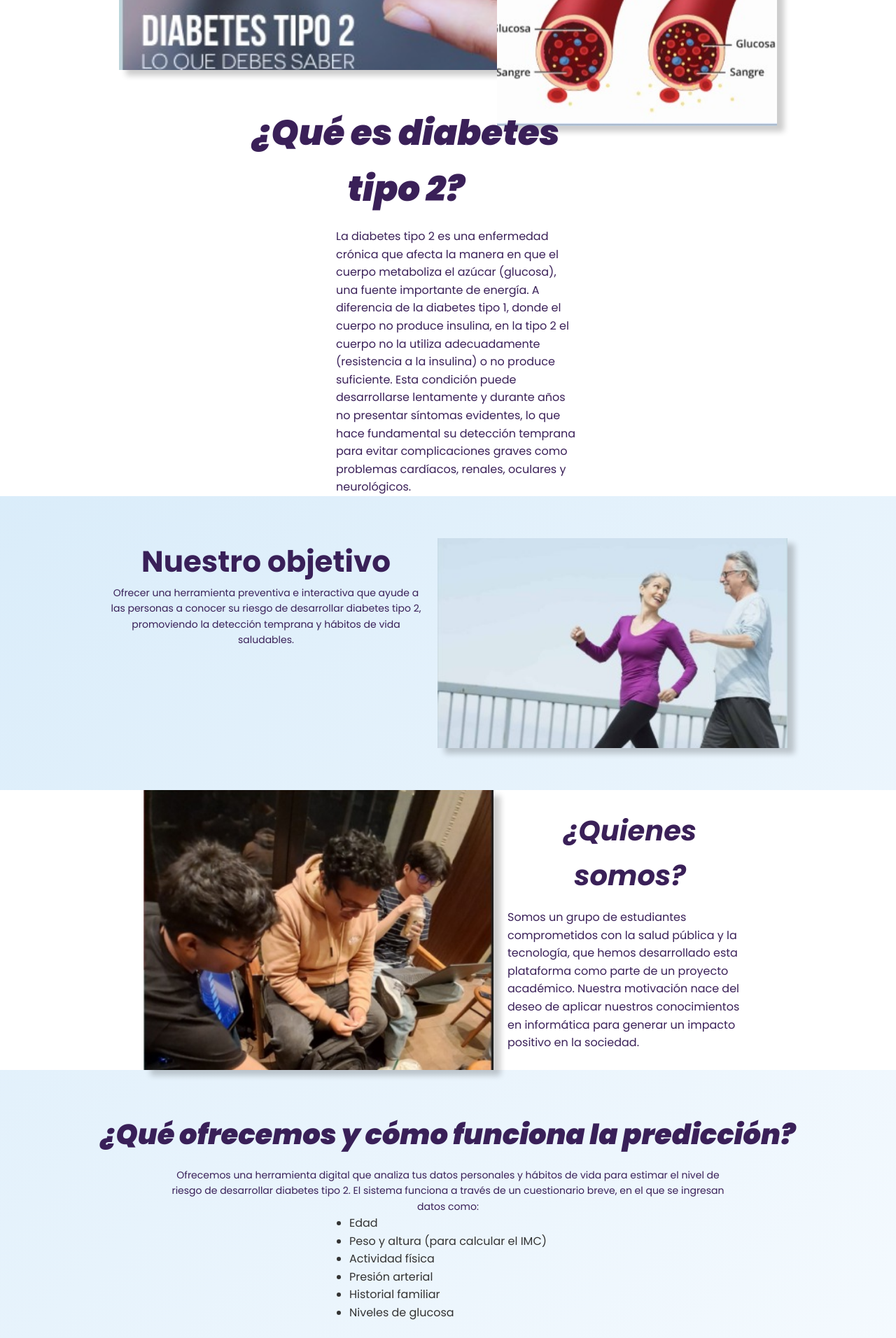
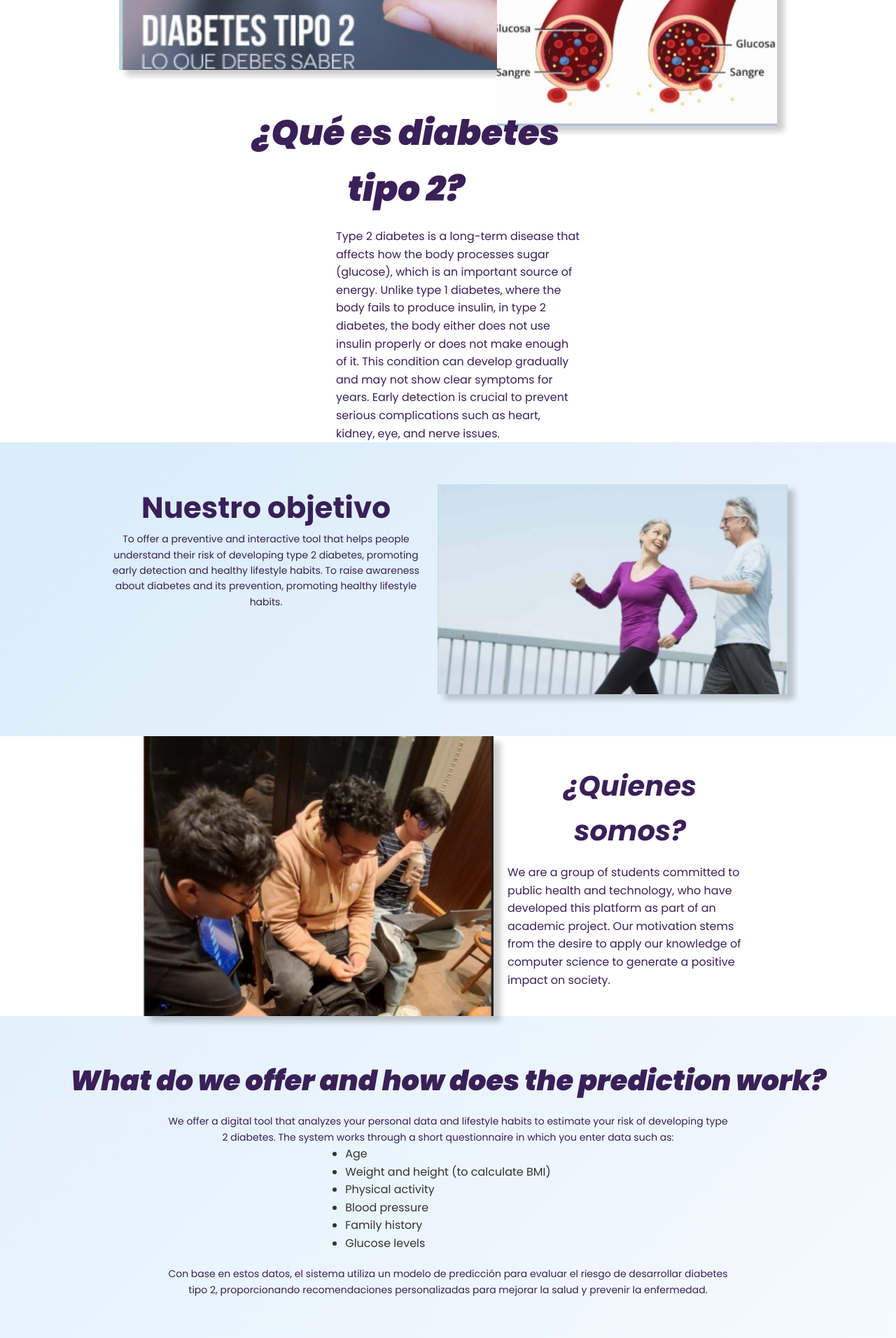
Before and after one commit to cenixeriadev/DiabetesPredictorWeb, a React (Vite) app in the folder frontend/: page /Home in a window 1280 px wide. Shown: the part 880-2792 px from the top of the page at 70% size. Built offline with nearby package versions, Linux system fonts and the light colour scheme; no server answers.

Commit message:
traduccion a ingles, no todo pero para los prototipos

```diff
--- a/frontend/src/components/pregunta.tsx
+++ b/frontend/src/components/pregunta.tsx
@@ -12,14 +12,14 @@ export default function Pregunta({ indice, valor, setValor }: PreguntaProps) {
 
     return (
     <div className="pregunta">
-        <h2>PREGUNTA {indice + 1} de {preguntas.length}</h2>
+        <h2>QUESTION {indice + 1} of {preguntas.length}</h2>
         <p>{pregunta.texto}</p>
         <div className="face-row">
         {[0, 1, 2, 3, 4].map(val => (
             <div className="face-column" key={val}>
             <img src={`/faces/${val}.png`} alt={`valor ${val}`} />
             <span>
-                {["Totalmente en desacuerdo", "En desacuerdo", "Neutral", "De acuerdo", "Totalmente de acuerdo"][val]}
+                {["Strongly disagree", "Disagree", "Neutral", "Agree", "Strongly agree"][val]}
             </span>
             </div>
         ))}
@@ -31,7 +31,7 @@ export default function Pregunta({ indice, valor, setValor }: PreguntaProps) {
         value={valor ?? ""}
         onChange={(e) => setValor(parseInt(e.target.value))}
         />
-        {valor === null && <p style={{ color: "red" }}>Selecciona una alternativa por favor :)</p>}
+        {valor === null && <p style={{ color: "red" }}>Please select an option :)</p>}
     </div>
     );
 }
--- a/frontend/src/components/preguntas.ts
+++ b/frontend/src/components/preguntas.ts
@@ -4,7 +4,7 @@ export interface Pregunta {
 }
 
 const preguntas: Pregunta[] = [
-    { texto: "¿Consumes frutas y verduras diariamente?", invertida: true },
+    { texto: "Do you eat fruits and vegetables daily?", invertida: true },
     { texto: "¿Consumes alimentos o bebidas con alto contenido de azúcar (como gaseosas, pasteles, dulces)?", invertida: false },
     { texto: "¿Consumes alimentos ultraprocesados (como snacks, embutidos, comidas rápidas) con frecuencia?", invertida: false },
     { texto: "¿Realizas actividad física (como caminar, correr o ir al gimnasio) al menos 3 veces por semana?", invertida: true },
--- a/frontend/src/pages/Home.tsx
+++ b/frontend/src/pages/Home.tsx
@@ -18,12 +18,12 @@ export default function Home() {
         />
         <div className="contenido_texto1_home">
           <h2 className="subtitulo1">
-            Conocer la diabetes es el primer paso para controlarlo
+            Understanding diabetes is the first step to managing it.
           </h2>
           <p className="parrafo1">
-            Entender la diabetes no solo es informarse, es tomar el control de
-            tu salud, prevenir complicaciones y vivir con responsabilidad y
-            esperanza.
+            Understanding diabetes is not just about being informed, it is about taking control of
+            your health, preventing complications, and living responsibly and
+            hopefully.
           </p>
         </div>
       </section>
@@ -46,15 +46,10 @@ export default function Home() {
         <div className="contenido_texto2_home">
           <h2 className="Subtitulo2">¿Qué es diabetes tipo 2?</h2>
           <p className="Parrafo2">
-            La diabetes tipo 2 es una enfermedad crónica que afecta la manera en
-            que el cuerpo metaboliza el azúcar (glucosa), una fuente importante
-            de energía. A diferencia de la diabetes tipo 1, donde el cuerpo no
-            produce insulina, en la tipo 2 el cuerpo no la utiliza adecuadamente
-            (resistencia a la insulina) o no produce suficiente. Esta condición
-            puede desarrollarse lentamente y durante años no presentar síntomas
-            evidentes, lo que hace fundamental su detección temprana para evitar
-            complicaciones graves como problemas cardíacos, renales, oculares y
-            neurológicos.
+            Type 2 diabetes is a long-term disease that affects how the body processes sugar (glucose),
+            which is an important source of energy. Unlike type 1 diabetes, where the body fails to produce insulin,
+            in type 2 diabetes, the body either does not use insulin properly or does not make enough of it. This
+            condition can develop gradually and may not show clear symptoms for years. Early detection is crucial to prevent serious complications such as heart, kidney, eye, and nerve issues.
           </p>
         </div>
       </section>
@@ -63,9 +58,9 @@ export default function Home() {
         <p className="parrafo3">
           <span className="destacado">Nuestro objetivo</span>
           <br></br>
-          Ofrecer una herramienta preventiva e interactiva que ayude a las
-          personas a conocer su riesgo de desarrollar diabetes tipo 2,
-          promoviendo la detección temprana y hábitos de vida saludables.
+          To offer a preventive and interactive tool that helps people understand their risk of developing type 2 diabetes,
+          promoting early detection and healthy lifestyle habits.
+          To raise awareness about diabetes and its prevention, promoting healthy lifestyle habits.
         </p>
         <img
           className="img4_vida_sana_contenedor_3_home"
@@ -85,32 +80,32 @@ export default function Home() {
         <div className="contenido_texto3_home">
           <h2 className="subtitulo3">¿Quienes somos?</h2>
           <p className="parrafo4">
-            Somos un grupo de estudiantes comprometidos con la salud pública y
-            la tecnología, que hemos desarrollado esta plataforma como parte de
-            un proyecto académico. Nuestra motivación nace del deseo de aplicar
-            nuestros conocimientos en informática para generar un impacto
-            positivo en la sociedad.
+            We are a group of students committed to public health and
+            technology, who have developed this platform as part of
+            an academic project. Our motivation stems from the desire to apply
+            our knowledge of computer science to generate a positive impact
+            on society.
           </p>
         </div>
       </section>
 
       <section className="contenedor_quinto_home">
         <h2 className="subtitulo4">
-          ¿Qué ofrecemos y cómo funciona la predicción?
+          What do we offer and how does the prediction work?
         </h2>
         <p className="parrafo5">
-          Ofrecemos una herramienta digital que analiza tus datos personales y
-          hábitos de vida para estimar el nivel de riesgo de desarrollar
-          diabetes tipo 2. El sistema funciona a través de un cuestionario
-          breve, en el que se ingresan datos como:{" "}
+          We offer a digital tool that analyzes your personal data and
+          lifestyle habits to estimate your risk of developing
+          type 2 diabetes. The system works through a short questionnaire
+          in which you enter data such as:{" "}
         </p>
         <ul className="datos_encuesta">
-          <li>Edad</li>
-          <li>Peso y altura (para calcular el IMC)</li>
-          <li>Actividad física</li>
-          <li>Presión arterial</li>
-          <li>Historial familiar</li>
-          <li>Niveles de glucosa</li>
+          <li>Age</li>
+          <li>Weight and height (to calculate BMI)</li>
+          <li>Physical activity</li>
+          <li>Blood pressure</li>
+          <li>Family history</li>
+          <li>Glucose levels</li>
         </ul>
         <p className="parrafo6">
           Con base en estos datos, el sistema utiliza un modelo de predicción
--- a/frontend/src/pages/Pag_Evaluacion.tsx
+++ b/frontend/src/pages/Pag_Evaluacion.tsx
@@ -47,18 +47,18 @@ export default function EvaluationPage() {
       const API_URL = import.meta.env.VITE_API_URL || "http://localhost:5000";
       const apiUrl = `${API_URL}/api/v1/prediccion`;
       const response = await axios.post(apiUrl, numericFormData, {
-        withCredentials: true, // Importante para enviar cookies
+        withCredentials: true, // Important for sending cookies
         headers: {
           "Content-Type": "application/json",
         },
       });
       setPredictionResult(response.data);
     } catch (error) {
-      console.error("Error en la predicción:", error);
+      console.error("Prediction error:", error);
 
       if (axios.isAxiosError(error)) {
         if (error.response) {
-          // Manejo de errores de validación (400)
+          // Validation error handling (400)
           if (error.response.status === 400 && error.response.data.detalle) {
             const errorDetails = error.response.data.detalle as Array<{
               loc: string[];
@@ -69,20 +69,20 @@ export default function EvaluationPage() {
               .map((err) => `${err.loc.join(".")}: ${err.msg}`)
               .join("\n");
 
-            alert(`Errores de validación:\n${errorMessages}`);
+            alert(`Validation errors:\n${errorMessages}`);
           } else {
-            // Otros errores
+            // Other errors
             alert(
               error.response.data.message ||
                 error.response.data.error ||
-                "Error desconocido"
+                "Unknown error"
             );
           }
         } else {
-          alert("Error de conexión con el servidor");
+          alert("Connection error with the server");
         }
       } else {
-        alert("Error inesperado al procesar la solicitud");
+        alert("Unexpected error processing the request");
       }
     }
   };
@@ -91,7 +91,7 @@ export default function EvaluationPage() {
     labels: ["No Diabetes", "Diabetes"],
     datasets: [
       {
-        label: "Probabilidad (%)",
+        label: "Probability (%)",
         data: predictionResult
           ? [
               predictionResult.probabilidad_clase_0 * 100,
@@ -108,7 +108,7 @@ export default function EvaluationPage() {
     ],
   };
 
-  // Opciones para el gráfico
+  // Chart options
   const options = {
     responsive: true,
     maintainAspectRatio: false,
@@ -132,7 +132,7 @@ export default function EvaluationPage() {
         max: 100,
         title: {
           display: true,
-          text: "Probabilidad (%)",
+          text: "Probability (%)",
         },
       },
     },
@@ -143,61 +143,61 @@ export default function EvaluationPage() {
       <NotificacionDatos />
       <form className="formulario" onSubmit={handleSubmit}>
         <div className="campo">
-          <label>Género</label>
+          <label>Gender</label>
           <select name="gender" onChange={handleChange} required>
-            <option value="">Seleccione</option>
-            <option value="Female">Femenino</option>
-            <option value="Male">Masculino</option>
-            <option value="Other">Otro</option>
+            <option value="">Select</option>
+            <option value="Female">Female</option>
+            <option value="Male">Male</option>
+            <option value="Other">Other</option>
           </select>
-          <p>Selecciona el género con el que te identificas.</p>
+          <p>Select the gender you identify with.</p>
         </div>
         <div className="campo">
-          <label>Edad</label>
+          <label>Age</label>
           <input
             type="number"
             name="age"
             onChange={handleChange}
-            placeholder="Edad"
+            placeholder="Age"
             required
           />
-          <p>Ingresa tu edad en años.</p>
+          <p>Enter your age in years.</p>
         </div>
         <div className="campo">
-          <label>Hipertensión</label>
+          <label>Hypertension</label>
           <select name="hypertension" onChange={handleChange} required>
-            <option value="">Seleccione</option>
-            <option value="Si">Sí</option>
+            <option value="">Select</option>
+            <option value="Si">Yes</option>
             <option value="No">No</option>
           </select>
           <p>
-            Indica si alguna vez te han diagnosticado presión arterial alta.
+            Indicate if you have ever been diagnosed with high blood pressure.
           </p>
         </div>
         <div className="campo">
-          <label>Enfermedad del corazón</label>
+          <label>Heart Disease</label>
           <select name="heart_disease" onChange={handleChange} required>
-            <option value="">Seleccione</option>
-            <option value="Si">Sí</option>
+            <option value="">Select</option>
+            <option value="Si">Yes</option>
             <option value="No">No</option>
           </select>
-          <p>Indica si tienes o has tenido alguna enfermedad cardíaca.</p>
+          <p>Indicate if you have or have had any heart disease.</p>
         </div>
         <div className="campo">
-          <label>Historial de tabaquismo</label>
+          <label>Smoking History</label>
           <select name="smoking_history" onChange={handleChange} required>
-            <option value="">Seleccione</option>
-            <option value="No Info">Sin información</option>
-            <option value="Current">Actual</option>
-            <option value="Ever">Alguna vez</option>
-            <option value="Former">Ex fumador</option>
-            <option value="Never">Nunca</option>
-            <option value="Not current">No actual</option>
+            <option value="">Select</option>
+            <option value="No Info">No information</option>
+            <option value="Current">Current</option>
+            <option value="Ever">Ever</option>
+            <option value="Former">Former smoker</option>
+            <option value="Never">Never</option>
+            <option value="Not current">Not current</option>
           </select>
-          <p>Selecciona tu historial con el tabaquismo.</p>
+          <p>Select your smoking history.</p>
         </div>
         <div className="campo">
-          <label>Índice de Masa Corporal (BMI)</label>
+          <label>Body Mass Index (BMI)</label>
           <input
             type="number"
             name="bmi"
@@ -206,88 +206,84 @@ export default function EvaluationPage() {
             required
           />
           <p>
-            Calcula tu BMI dividiendo tu peso en kilogramos entre tu altura en
-            metros al cuadrado. Por ejemplo: 70 kg / (1.75 m × 1.75 m) = 22.9
+            Calculate your BMI by dividing your weight in kilograms by your height in meters squared. For example: 70 kg / (1.75 m × 1.75 m) = 22.9
           </p>
         </div>
         <div className="campo">
-          <label>Nivel de HbA1c (Hemoglobina Glicosilada)</label>
+          <label>HbA1c Level (Glycated Hemoglobin)</label>
           <input
             type="number"
             name="HbA1c_level"
             onChange={handleChange}
-            placeholder="Nivel de HbA1c en %"
+            placeholder="HbA1c level in %"
             step="0.1"
             required
           />
           <p>
-            Indica tu nivel promedio de glucosa en sangre durante los últimos 3
-            meses.
+            Indicate your average blood glucose level over the last 3 months.
           </p>
         </div>
         <div className="campo">
-          <label>Nivel de glucosa en sangre</label>
+          <label>Blood Glucose Level</label>
           <input
             type="number"
             name="blood_glucose_level"
             onChange={handleChange}
-            placeholder="Nivel de glucosa"
+            placeholder="Glucose level"
             step="1"
             required
           />
-          <p>Indica tu nivel de glucosa en ayunas:</p>
+          <p>Indicate your fasting blood glucose level:</p>
         </div>
-        <button type="submit">➜ Predecir</button>
+        <button type="submit">➜ Predict</button>
       </form>
 
       {predictionResult && (
         <div className="resultado">
-          <h2>Resultado de la Predicción</h2>
+          <h2>Prediction Result</h2>
           <div className="chart-container">
             <Bar data={data} options={options} />
           </div>
 
           <div className="prediccion-info">
-            <h3>Interpretación:</h3>
+            <h3>Interpretation:</h3>
             <p>
-              La predicción indica que hay un{" "}
+              The prediction indicates there is a{" "}
               <strong>
                 {(predictionResult.probabilidad_clase_1 * 100).toFixed(2)}%
               </strong>{" "}
-              de probabilidad de desarrollar diabetes tipo 2, y un{" "}
+              probability of developing type 2 diabetes, and a{" "}
               <strong>
                 {(predictionResult.probabilidad_clase_0 * 100).toFixed(2)}%
               </strong>{" "}
-              de probabilidad de no desarrollarla.
+              probability of not developing it.
             </p>
 
             {predictionResult.prediccion === "Diabetes" ? (
               <div className="alerta alerta-positiva">
                 <p>
-                  <strong>Resultado: Riesgo alto</strong>
+                  <strong>Result: High risk</strong>
                 </p>
                 <p>
-                  Se recomienda consultar con un médico para realizar exámenes
-                  adicionales.
+                  It is recommended to consult a doctor for further tests.
                 </p>
                 <div className="acciones-adicionales">
                   <Link to="/Pag_Cuestionario" className="btn-cuestionario">
-                    Realizar cuestionario psicológico adicional
+                    Take additional psychological questionnaire
                   </Link>
                 </div>
               </div>
             ) : (
               <div className="alerta alerta-negativa">
                 <p>
-                  <strong>Resultado: Riesgo bajo</strong>
+                  <strong>Result: Low risk</strong>
                 </p>
                 <p>
-                  Se recomienda mantener hábitos saludables y realizar chequeos
-                  periódicos.
+                  It is recommended to maintain healthy habits and have regular check-ups.
                 </p>
                 <div className="acciones-adicionales">
                   <Link to="/Pag_Cuestionario" className="btn-cuestionario">
-                    Realizar cuestionario sobre hábitos saludables
+                    Take questionnaire about healthy habits
                   </Link>
                 </div>
               </div>
```
Also changed, not shown: frontend/src/components/header.tsx (+5 -6 lines), frontend/src/pages/Pag_Informacion.tsx (+11 -11 lines).
